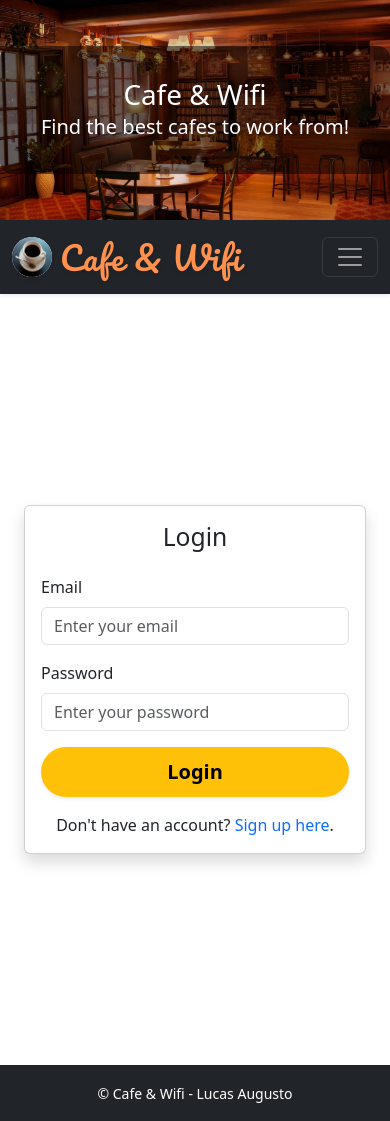
After one commit to awakra/cafe-wifi-website, a Flask app: page /login in a window 390 px wide. The commit adds this page. Run offline with Flask 3, Linux system fonts and the light colour scheme.

Commit message:
Implement login page with Bootstrap and database migrations
- Created a login page using Bootstrap 5, with responsive card layout, error display, and flash message integration.
- Improved navbar: shows Login/Logout dynamically based on user session, with a premium Bootstrap layout.
- Added flash message support.
- Integrated Flask-Migrate for professional database migrations and schema management.

```diff
--- a/forms.py
+++ b/forms.py
@@ -7,3 +7,9 @@ class RegisterForm(FlaskForm):
     name = StringField("Name", validators=[DataRequired(), Length(min=2, max=100)])
     password = PasswordField("Password", validators=[DataRequired(), Length(min=6)])
     submit = SubmitField("Sign Up")
+
+
+class LoginForm(FlaskForm):
+    email = StringField('Email', validators=[DataRequired(), Email()])
+    password = PasswordField('Password', validators=[DataRequired()])
+    submit = SubmitField('Login')
--- a/main.py
+++ b/main.py
@@ -1,12 +1,14 @@
-from flask import Flask, render_template, redirect, url_for, flash
+from flask import Flask, render_template, redirect, url_for, flash, request, session
+from flask_migrate import Migrate
 from models import db, Cafe, User
-from forms import RegisterForm
+from forms import RegisterForm, LoginForm
 
 app = Flask(__name__)
 app.config['SQLALCHEMY_DATABASE_URI'] = 'sqlite:///cafes.db'
 app.config['SQLALCHEMY_TRACK_MODIFICATIONS'] = False
 app.config['SECRET_KEY'] = 'your-secret-key'
 db.init_app(app)
+migrate = Migrate(app, db)
 
 @app.route('/')
 def home():
@@ -37,5 +39,24 @@ def signup():
         return redirect(url_for('home'))
     return render_template('signup.html', form=form)
 
+@app.route('/login', methods=['GET', 'POST'])
+def login():
+    form = LoginForm()
+    if form.validate_on_submit():
+        user = User.query.filter_by(email=form.email.data).first()
+        if user and user.check_password(form.password.data):
+            session['user_id'] = user.id
+            flash('Logged in successfully!', 'success')
+            return redirect(url_for('home'))
+        else:
+            flash('Invalid email or password.', 'danger')
+    return render_template('login.html', form=form)
+
+@app.route('/logout')
+def logout():
+    session.pop('user_id', None)
+    flash('You have been logged out.', 'info')
+    return redirect(url_for('home'))
+
 if __name__ == '__main__':
     app.run(debug=True)
--- a/static/css/styles.css
+++ b/static/css/styles.css
@@ -30,3 +30,10 @@
   object-fit: cover;
   height: 200px;
 }
+
+.btn-orange:hover,
+.btn-orange:focus {
+  background-color: #ff8800;
+  color: #fff;
+  text-decoration: none;
+}
--- a/templates/base.html
+++ b/templates/base.html
@@ -73,13 +73,35 @@
         <div class="collapse navbar-collapse" id="navbarNav">
           <ul class="navbar-nav ms-auto">
             <li class="nav-item">
-              <a class="nav-link" href="{{ url_for('home') }}">Home</a>
+              <a
+                class="nav-link btn btn-orange text-white ms-2 px-3"
+                href="{{ url_for('home') }}"
+                >Home</a
+              >
             </li>
+            {% if session.get('user_id') %}
             <li class="nav-item">
-              <a class="nav-link" href="{{ url_for('add_cafe') }}">Add Cafe</a>
+              <a
+                class="nav-link btn btn-orange text-white ms-2 px-3"
+                href="{{ url_for('logout') }}"
+                >Logout</a
+              >
             </li>
+            {% else %}
             <li class="nav-item">
-              <a class="nav-link" href="{{ url_for('signup') }}">Signup</a>
+              <a
+                class="nav-link btn btn-orange text-white ms-2 px-3"
+                href="{{ url_for('login') }}"
+                >Login</a
+              >
+            </li>
+            {% endif %}
+            <li class="nav-item">
+              <a
+                class="nav-link btn btn-orange text-white ms-2 px-3"
+                href="{{ url_for('signup') }}"
+                >Sign Up</a
+              >
             </li>
           </ul>
         </div>
--- /dev/null
+++ b/templates/login.html
@@ -0,0 +1,62 @@
+{% extends "base.html" %} {% block content %}
+<div
+  class="container d-flex justify-content-center align-items-center"
+  style="min-height: 80vh"
+>
+  <div class="w-100" style="max-width: 400px">
+    <!-- Flash Messages -->
+    {% with messages = get_flashed_messages(with_categories=true) %} {% if
+    messages %}
+    <div class="mb-3">
+      {% for category, message in messages %}
+      <div
+        class="alert alert-{{ category }} alert-dismissible fade show"
+        role="alert"
+      >
+        {{ message }}
+        <button
+          type="button"
+          class="btn-close"
+          data-bs-dismiss="alert"
+          aria-label="Close"
+        ></button>
+      </div>
+      {% endfor %}
+    </div>
+    {% endif %} {% endwith %}
+    <div class="card shadow">
+      <div class="card-body">
+        <h2 class="card-title text-center mb-4">Login</h2>
+        <form method="POST" novalidate>
+          {{ form.hidden_tag() }}
+          <div class="mb-3">
+            {{ form.email.label(class="form-label") }} {{
+            form.email(class="form-control", placeholder="Enter your email") }}
+            {% for error in form.email.errors %}
+            <div class="text-danger small">{{ error }}</div>
+            {% endfor %}
+          </div>
+          <div class="mb-3">
+            {{ form.password.label(class="form-label") }} {{
+            form.password(class="form-control", placeholder="Enter your password") }} {% for error in form.password.errors %}
+            <div class="text-danger small">{{ error }}</div>
+            {% endfor %}
+          </div>
+          <div class="d-grid mb-3">
+            {{ form.submit(class="btn btn-warning btn-lg w-100 fw-bold shadow-sm
+            border-2 rounded-pill") }}
+          </div>
+        </form>
+        <p class="text-center mt-3 mb-0">
+          Don't have an account?
+          <a
+            href="{{ url_for('signup') }}"
+            class="text-decoration-none text-orange"
+            >Sign up here</a
+          >.
+        </p>
+      </div>
+    </div>
+  </div>
+</div>
+{% endblock %}
```
Also changed, not shown: 1 other file.
